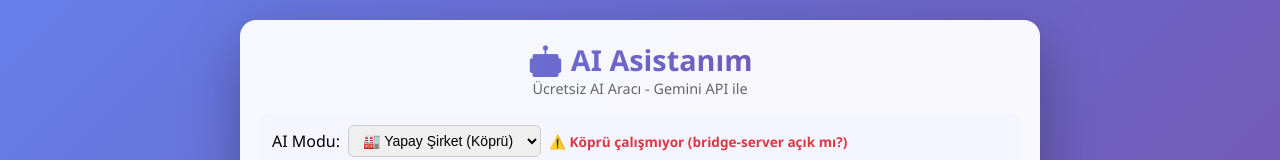
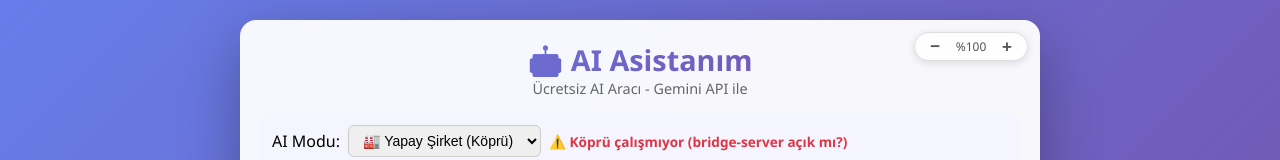
Before and after one commit to ahmetks55/ai-asistanim, a plain HTML site: page index.html in a window 1280 px wide. Shown: the top 160 px of the page. Drawn offline with Linux system fonts and the light colour scheme; no server answers.

Commit message:
feature: site geneli uzaklastir/yakinlastir kontrolu (header'da -/+)
- .container'da CSS zoom ile 50-150%% arasi olcek, localStorage'da saklanir
- tarayici zoom'unu kullanamayan panel/preview'larda da calisir

```diff
--- a/app.js
+++ b/app.js
@@ -10,6 +10,25 @@ const cloudFields = document.getElementById('cloudFields');
 const noticeLocal = document.getElementById('noticeLocal');
 const noticeCloud = document.getElementById('noticeCloud');
 const localStatus = document.getElementById('localStatus');
+const zoomOutBtn = document.getElementById('zoomOut');
+const zoomInBtn = document.getElementById('zoomIn');
+const zoomValEl = document.getElementById('zoomVal');
+
+// Site geneli uzaklaştır/yakınlaştır (tarayıcı zoom'unu kullanamayan ortamlar için)
+(function initZoom() {
+  const container = document.querySelector('.container');
+  if (!container || !zoomOutBtn || !zoomInBtn || !zoomValEl) return;
+  let zoom = parseInt(localStorage.getItem('site_zoom') || '100', 10) || 100;
+  zoom = Math.max(50, Math.min(150, zoom));
+  function applyZoom() {
+    container.style.zoom = String(zoom / 100);
+    zoomValEl.textContent = '%' + zoom;
+    localStorage.setItem('site_zoom', String(zoom));
+  }
+  zoomOutBtn.addEventListener('click', () => { zoom = Math.max(50, zoom - 10); applyZoom(); });
+  zoomInBtn.addEventListener('click', () => { zoom = Math.min(150, zoom + 10); applyZoom(); });
+  applyZoom();
+})();
 
 const MODEL = 'gemini-3.5-flash';
 let apiKey = '';
--- a/index.html
+++ b/index.html
@@ -11,6 +11,11 @@
     <header>
       <h1>🤖 AI Asistanım</h1>
       <p class="subtitle">Ücretsiz AI Aracı - Gemini API ile</p>
+      <div class="zoom-control" title="Sayfa ölçeği">
+        <button id="zoomOut" title="Uzaklaştır">−</button>
+        <span id="zoomVal">%100</span>
+        <button id="zoomIn" title="Yakınlaştır">+</button>
+      </div>
     </header>
 
     <div class="settings">
--- a/style.css
+++ b/style.css
@@ -14,6 +14,7 @@ body {
 }
 
 .container {
+  position: relative;
   width: 100%;
   max-width: 800px;
   background: rgba(255, 255, 255, 0.95);
@@ -23,6 +24,43 @@ body {
   display: flex;
   flex-direction: column;
   max-height: 95vh;
+}
+
+.zoom-control {
+  position: absolute;
+  top: 12px;
+  right: 12px;
+  display: flex;
+  align-items: center;
+  gap: 4px;
+  background: rgba(255, 255, 255, 0.9);
+  border: 1px solid #ddd;
+  border-radius: 20px;
+  padding: 3px 8px;
+  box-shadow: 0 2px 8px rgba(0, 0, 0, 0.12);
+}
+
+.zoom-control button {
+  border: none;
+  background: transparent;
+  font-size: 17px;
+  font-weight: 700;
+  line-height: 1;
+  cursor: pointer;
+  color: #555;
+  padding: 2px 7px;
+  border-radius: 50%;
+}
+
+.zoom-control button:hover {
+  background: #eee;
+}
+
+.zoom-control span {
+  font-size: 12px;
+  color: #555;
+  min-width: 40px;
+  text-align: center;
 }
 
 header {
```
